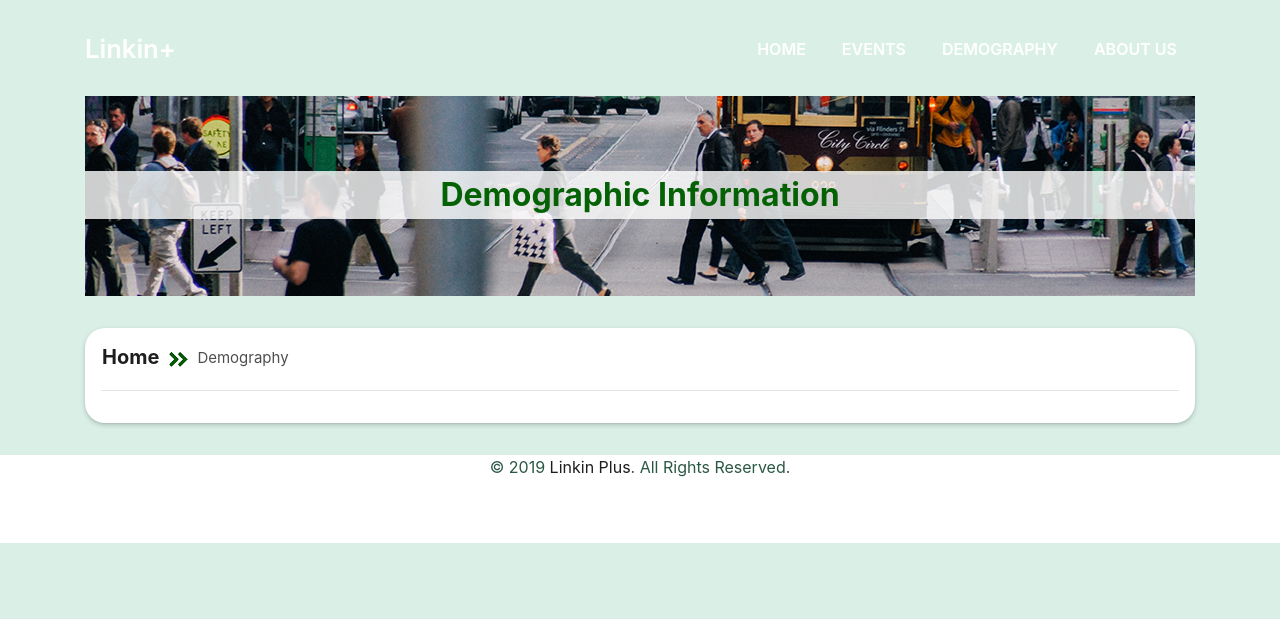
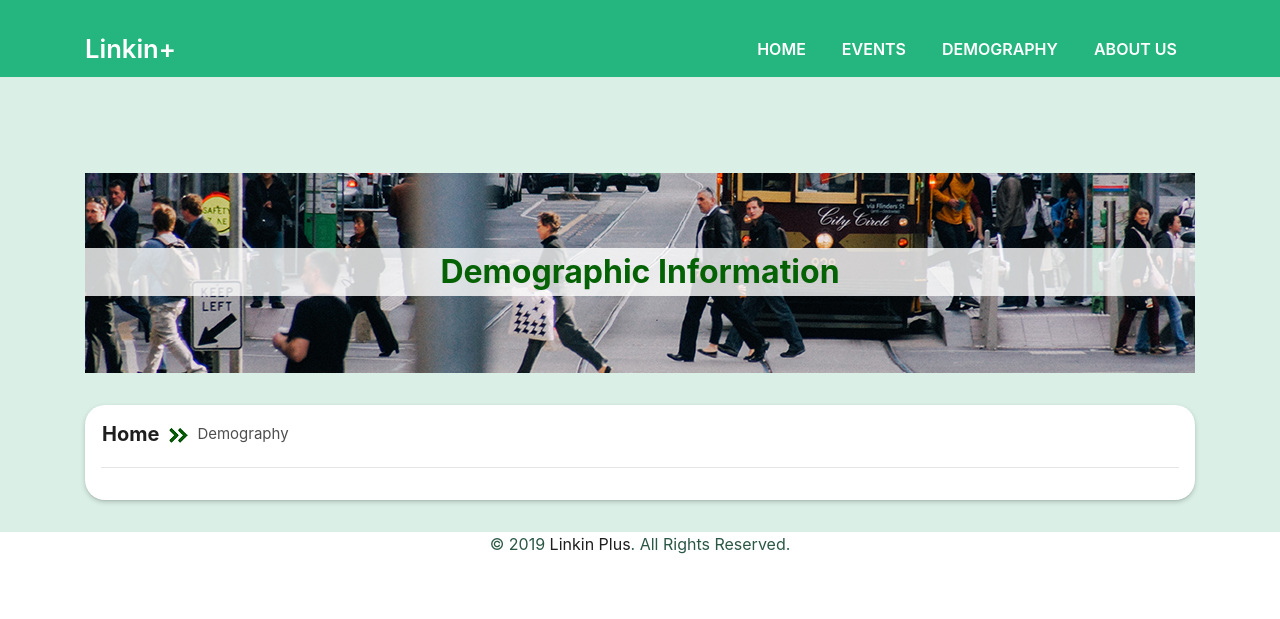
Before and after one commit to Shannon-JXT/LKPLS, a Django app: page /immigrant/map/ in a window 1280 px wide. Shown: the top 619 px of the page. Run offline with Django 3.2, Linux system fonts and the light colour scheme; some libraries are stand-ins or nearby versions.

Commit message:
update title bar background-color

```diff
--- a/Immigrant/templates/event_display.html
+++ b/Immigrant/templates/event_display.html
@@ -6,7 +6,7 @@
 {% endblock %}
 
 {% block content %}
-
+    <div style="background-color: #24b67e; padding: 3%;"></div>
     <section id="event">
         <div class="section-counter paralax-mf bg-image" style="background-image: url(/static/images/event.jpg)">
             <div class="overlay-mf-event"></div>
--- a/Immigrant/templates/event_search.html
+++ b/Immigrant/templates/event_search.html
@@ -7,7 +7,7 @@
 
 {% block content %}
 
-
+    <div style="background-color: #24b67e; padding: 3%;"></div>
     <section id="event">
         <div class="section-counter paralax-mf bg-image" style="background-image: url(/static/images/event.jpg)">
             <div class="overlay-mf-event"></div>
--- a/Immigrant/templates/mel_map.html
+++ b/Immigrant/templates/mel_map.html
@@ -6,6 +6,7 @@ Demography
 {% endblock %}
 
 {% block content %}
+    <div style="background-color: #24b67e; padding: 3%;"></div>
     <section class="container box-area">
         <div class="box-banner">
             <br/><br/>
--- a/templates/about.html
+++ b/templates/about.html
@@ -6,7 +6,7 @@
 {% endblock %}
 
 {% block content %}
-
+    <div style="background-color: #24b67e; padding: 3%;"></div>
     <section id="about" class="about-mf sect-pt4 route">
         <div class="container">
             <div class="box-shadow-full">
```
Lines whose indentation alone changed are shown as unchanged.
